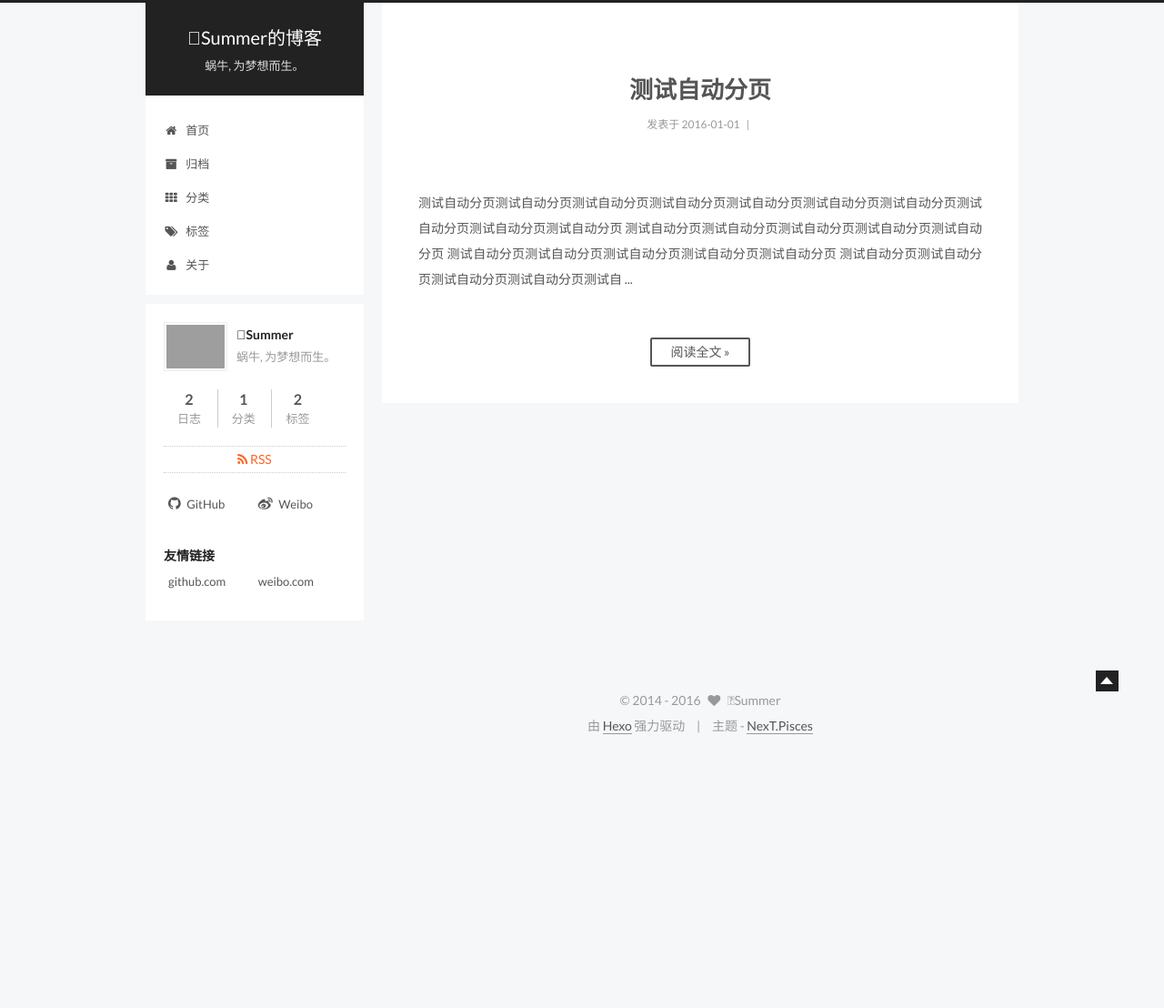
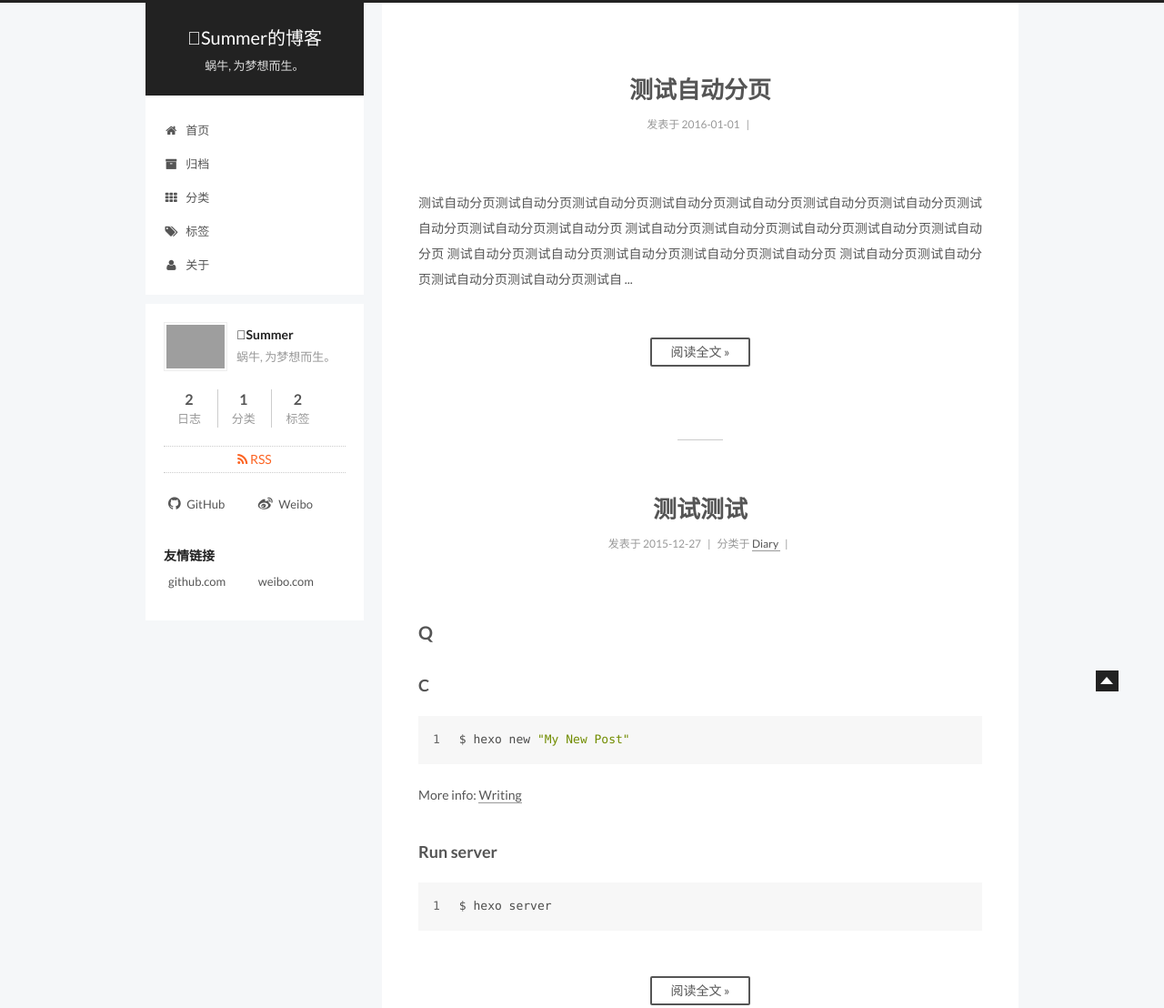
Before and after one commit to SimleCp/SimleCp.github.io, a plain HTML site: page index.html in a window 1280 px wide. Shown: the top 1108 px of the page at 91% size. Before the commit the page ends 832 px from the top, so only its background shows below. Drawn offline with Linux system fonts and the light colour scheme; grey boxes are pictures that could not be loaded; a script that the page names is missing.

Commit message:
Site updated: 2016-02-25 09:37:16

```diff
--- a/css/main.css
+++ b/css/main.css
@@ -1529,7 +1529,7 @@ pre .javascript .function {
   width: 4px;
   height: 4px;
   border-radius: 50%;
-  background: #ff39ff;
+  background: #aaf5b6;
 }
 .sidebar-nav {
   margin: 0 0 20px;
--- a/index.html
+++ b/index.html
@@ -232,15 +232,6 @@
 
 
 
-
-
-
-
-
-
-
-
-
   <article class="post post-type-normal " itemscope itemtype="http://schema.org/Article">
 
 
@@ -310,6 +301,120 @@
 
           <div class="post-more-link text-center">
             <a class="btn" href="/2016/01/01/测试自动分页/#more" rel="contents">
+              阅读全文 &raquo;
+            </a>
+          </div>
+
+
+    </div>
+
+    <footer class="post-footer">
+
+
+
+
+
+
+        <div class="post-eof"></div>
+
+    </footer>
+  </article>
+
+
+
+
+
+
+
+
+
+
+
+
+  <article class="post post-type-normal " itemscope itemtype="http://schema.org/Article">
+
+
+      <header class="post-header">
+
+
+
+          <h1 class="post-title" itemprop="name headline">
+
+
+
+
+                <a class="post-title-link" href="/2015/12/27/123/" itemprop="url">
+                  测试测试
+                </a>
+
+
+          </h1>
+
+
+        <div class="post-meta">
+          <span class="post-time">
+            <span class="post-meta-item-icon">
+              <i class="fa fa-calendar-o"></i>
+            </span>
+            <span class="post-meta-item-text">发表于</span>
+            <time itemprop="dateCreated" datetime="2015-12-27T13:14:21+08:00" content="2015-12-27">
+              2015-12-27
+            </time>
+          </span>
+
+
+            <span class="post-category" >
+              &nbsp; | &nbsp;
+              <span class="post-meta-item-icon">
+                <i class="fa fa-folder-o"></i>
+              </span>
+              <span class="post-meta-item-text">分类于</span>
+
+                <span itemprop="about" itemscope itemtype="https://schema.org/Thing">
+                  <a href="/categories/Diary/" itemprop="url" rel="index">
+                    <span itemprop="name">Diary</span>
+                  </a>
+                </span>
+
+
+
+
+
+            </span>
+
+
+
+
+              <span class="post-comments-count">
+                &nbsp; | &nbsp;
+                <a href="/2015/12/27/123/#comments" itemprop="discussionUrl">
+                  <span class="post-comments-count ds-thread-count" data-thread-key="2015/12/27/123/" itemprop="commentsCount"></span>
+                </a>
+              </span>
+
+
+
+
+
+
+
+        </div>
+      </header>
+
+
+
+    <div class="post-body" itemprop="articleBody">
+
+
+
+
+
+
+          <h2 id="Q"><a href="#Q" class="headerlink" title="Q"></a>Q</h2><h3 id="C"><a href="#C" class="headerlink" title="C"></a>C</h3><figure class="highlight bash"><table><tr><td class="gutter"><pre><span class="line">1</span><br></pre></td><td class="code"><pre><span class="line">$ hexo new <span class="string">"My New Post"</span></span><br></pre></td></tr></table></figure>
+<p>More info: <a href="http://hexo.io/docs/writing.html">Writing</a></p>
+<h3 id="Run_server"><a href="#Run_server" class="headerlink" title="Run server"></a>Run server</h3><figure class="highlight bash"><table><tr><td class="gutter"><pre><span class="line">1</span><br></pre></td><td class="code"><pre><span class="line">$ hexo server</span><br></pre></td></tr></table></figure>
+          <div class="post-more-link text-center">
+            <a class="btn" href="/2015/12/27/123/#more" rel="contents">
               阅读全文 &raquo;
             </a>
           </div>
```
Also changed, not shown: 1 other file.
